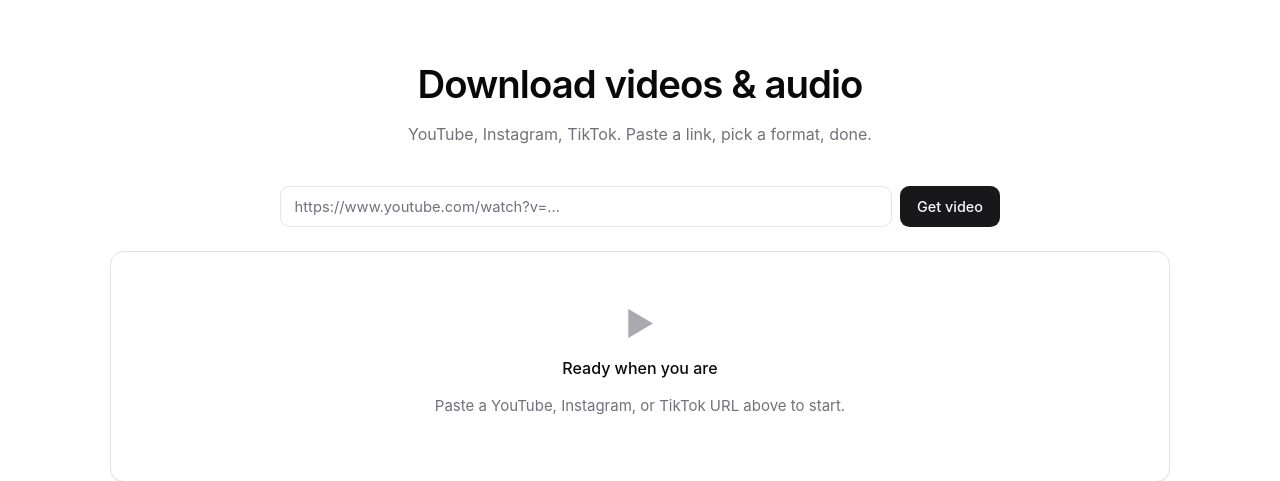
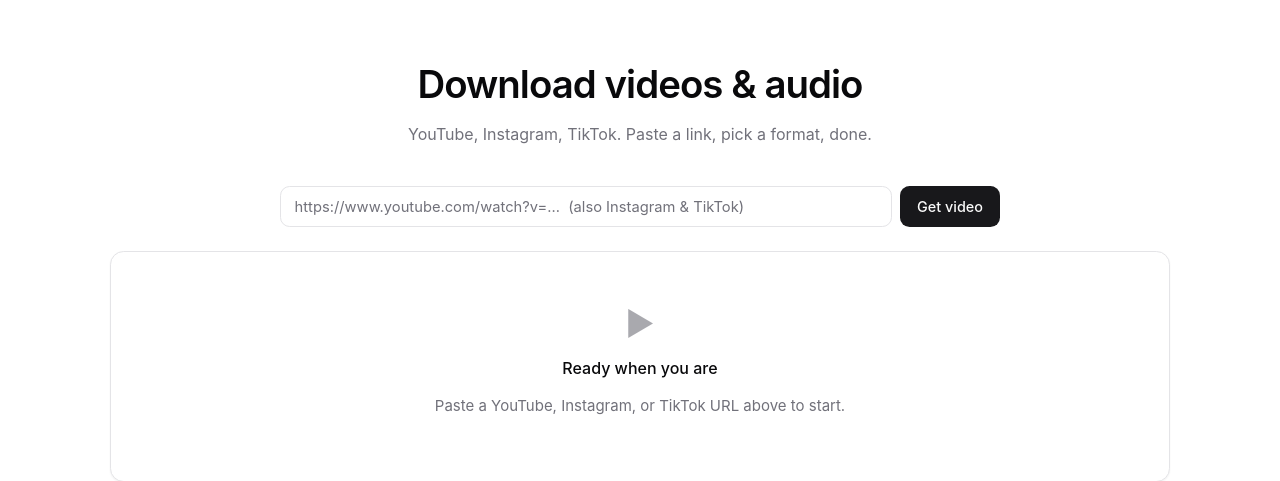
Before and after one commit to Cattivellio/yt-downloader, a FastAPI app: page / in a window 1280 px wide. Shown: the part 68-549 px from the top of the page. Run offline with FastAPI, Linux system fonts and the light colour scheme; some libraries are stand-ins or nearby versions.

Commit message:
Update placeholder: mention Instagram & TikTok

```diff
--- a/templates/index.html
+++ b/templates/index.html
@@ -39,7 +39,7 @@
             class="input"
             type="text"
             name="url"
-            placeholder="https://www.youtube.com/watch?v=…"
+            placeholder="https://www.youtube.com/watch?v=…  (also Instagram & TikTok)"
             spellcheck="false"
             autocapitalize="off"
             autocorrect="off"
```
